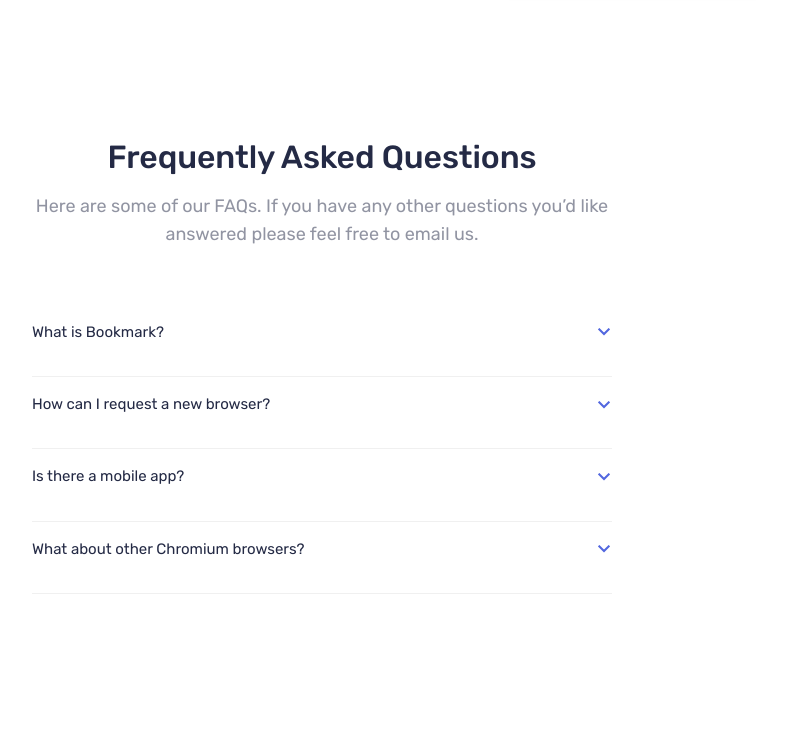
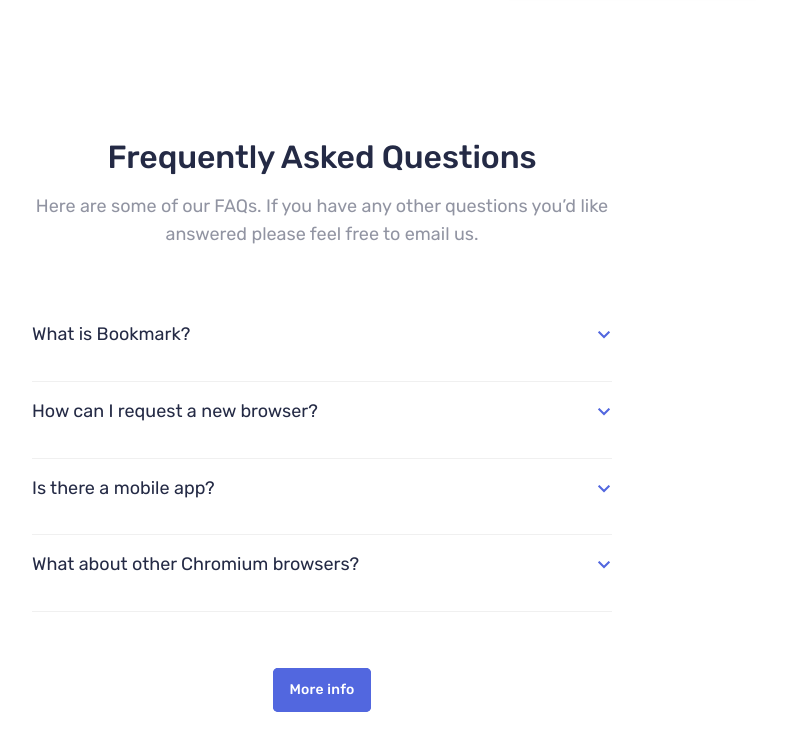
Before and after one commit to mihai3636/2026--bookmark-landing-page, a website: page index.html in a window 1280 px wide. Shown: the part 2169-2919 px from the top of the page, without its empty margins (318-1119 px from the left). Before the commit the page ends 2883 px from the top, so only its background shows below. Drawn offline with Linux system fonts and the light colour scheme; files whose address does not match are found by name.

Commit message:
Add accordions js and finish desktop styling

```diff
--- a/index.html
+++ b/index.html
@@ -25,10 +25,8 @@
     <!-- <link rel="stylesheet" href="./css/styles.css" /> -->
 
     <style>
-      .separator {
-        height: 20px;
-        background-image: url(./images/bg-dots.svg);
-        background-repeat: repeat-x;
+      section {
+        /* background-color: red; */
       }
     </style>
     <title>Frontend Mentor | Bookmark landing page</title>
@@ -429,7 +427,7 @@
             <h3 class="peer">
               <button
                 id="accordion-header-1"
-                class="tp-2-regular-mobile cursor-pointer w-12/12 flex justify-between items-center [&[aria-expanded='true']_img]:rotate-180 hover:text-secondary"
+                class="tp-2-regular-mobile md:tp-4 cursor-pointer w-12/12 flex justify-between items-center [&[aria-expanded='true']_img]:rotate-180 hover:text-secondary"
                 aria-expanded="false"
                 aria-controls="accordion-panel-1"
               >
@@ -450,7 +448,9 @@
               aria-labelledby="accordion-header-1"
             >
               <div class="overflow-hidden pt-2">
-                <p class="tp-2-light-mobile text-start text-primary-shade-50">
+                <p
+                  class="tp-2-light-mobile md:tp-5-light text-start text-primary-shade-50"
+                >
                   Lorem ipsum dolor sit amet, consectetur adipiscing elit. Fusce
                   tincidunt justo eget ultricies fringilla. Phasellus blandit
                   ipsum quis quam ornare mattis.
@@ -463,7 +463,7 @@
             <h3 class="peer">
               <button
                 id="accordion-header-2"
-                class="tp-2-regular-mobile cursor-pointer w-12/12 flex justify-between items-center [&[aria-expanded='true']_img]:rotate-180 hover:text-secondary"
+                class="tp-2-regular-mobile md:tp-4 cursor-pointer w-12/12 flex justify-between items-center [&[aria-expanded='true']_img]:rotate-180 hover:text-secondary"
                 aria-expanded="false"
                 aria-controls="accordion-panel-2"
               >
@@ -484,7 +484,9 @@
               aria-labelledby="accordion-header-2"
             >
               <div class="overflow-hidden pt-2">
-                <p class="tp-2-light-mobile text-start text-primary-shade-50">
+                <p
+                  class="tp-2-light-mobile md:tp-5-light text-start text-primary-shade-50"
+                >
                   Lorem ipsum dolor sit amet, consectetur adipiscing elit. Fusce
                   tincidunt justo eget ultricies fringilla. Phasellus blandit
                   ipsum quis quam ornare mattis.
@@ -497,7 +499,7 @@
             <h3 class="peer">
               <button
                 id="accordion-header-3"
-                class="tp-2-regular-mobile cursor-pointer w-12/12 flex justify-between items-center [&[aria-expanded='true']_img]:rotate-180 hover:text-secondary"
+                class="tp-2-regular-mobile md:tp-4 cursor-pointer w-12/12 flex justify-between items-center [&[aria-expanded='true']_img]:rotate-180 hover:text-secondary"
                 aria-expanded="false"
                 aria-controls="accordion-panel-3"
               >
@@ -518,7 +520,9 @@
               aria-labelledby="accordion-header-3"
             >
               <div class="overflow-hidden pt-2">
-                <p class="tp-2-light-mobile text-start text-primary-shade-50">
+                <p
+                  class="tp-2-light-mobile md:tp-5-light text-start text-primary-shade-50"
+                >
                   Lorem ipsum dolor sit amet, consectetur adipiscing elit. Fusce
                   tincidunt justo eget ultricies fringilla. Phasellus blandit
                   ipsum quis quam ornare mattis.
@@ -531,7 +535,7 @@
             <h3 class="peer">
               <button
                 id="accordion-header-4"
-                class="tp-2-regular-mobile cursor-pointer w-12/12 flex justify-between items-center [&[aria-expanded='true']_img]:rotate-180 hover:text-secondary"
+                class="tp-2-regular-mobile md:tp-4 cursor-pointer w-12/12 flex justify-between items-center [&[aria-expanded='true']_img]:rotate-180 hover:text-secondary"
                 aria-expanded="false"
                 aria-controls="accordion-panel-4"
               >
@@ -552,7 +556,9 @@
               aria-labelledby="accordion-header-4"
             >
               <div class="overflow-hidden pt-2">
-                <p class="tp-2-light-mobile text-start text-primary-shade-50">
+                <p
+                  class="tp-2-light-mobile md:tp-5-light text-start text-primary-shade-50"
+                >
                   Lorem ipsum dolor sit amet, consectetur adipiscing elit. Fusce
                   tincidunt justo eget ultricies fringilla. Phasellus blandit
                   ipsum quis quam ornare mattis.
@@ -561,6 +567,14 @@
             </div>
           </div>
           <!-- End accordion 4  -->
+        </div>
+
+        <div class="flex justify-center">
+          <a
+            class="tp-2-medium-mobile md:tp-6-medium bg-primary hover:bg-white text-white hover:text-primary ring-2 ring-primary ring-inset rounded-[5px] py-1 px-3.5 md:px-2"
+            href=""
+            >More info</a
+          >
         </div>
       </div>
     </section>
--- a/js/main.js
+++ b/js/main.js
@@ -1,7 +1,17 @@
 console.log("Hello world!!");
 
 const btnNavMobile = document.getElementById("btnNavMobile");
-const btnAccordionHeader1 = document.getElementById("accordion-header-1");
+const btnAccordion1 = document.getElementById("accordion-header-1");
+const btnAccordion2 = document.getElementById("accordion-header-2");
+const btnAccordion3 = document.getElementById("accordion-header-3");
+const btnAccordion4 = document.getElementById("accordion-header-4");
+
+const btnAccordions = [
+  btnAccordion1,
+  btnAccordion2,
+  btnAccordion3,
+  btnAccordion4,
+];
 
 console.log(btnNavMobile);
 
@@ -12,9 +22,9 @@ btnNavMobile.addEventListener("click", () => {
   document.body.dataset.open = currentStatus === "false" ? "true" : "false";
 });
 
-btnAccordionHeader1.addEventListener("click", () => {
-  console.log("Click");
-  const isExpanded =
-    btnAccordionHeader1.getAttribute("aria-expanded") === "true";
-  btnAccordionHeader1.setAttribute("aria-expanded", String(!isExpanded));
+btnAccordions.forEach((btn) => {
+  btn.addEventListener("click", (ev) => {
+    const isExpanded = btn.getAttribute("aria-expanded") === "true";
+    btn.setAttribute("aria-expanded", String(!isExpanded));
+  });
 });
```
Also changed, not shown: css/output.css.
